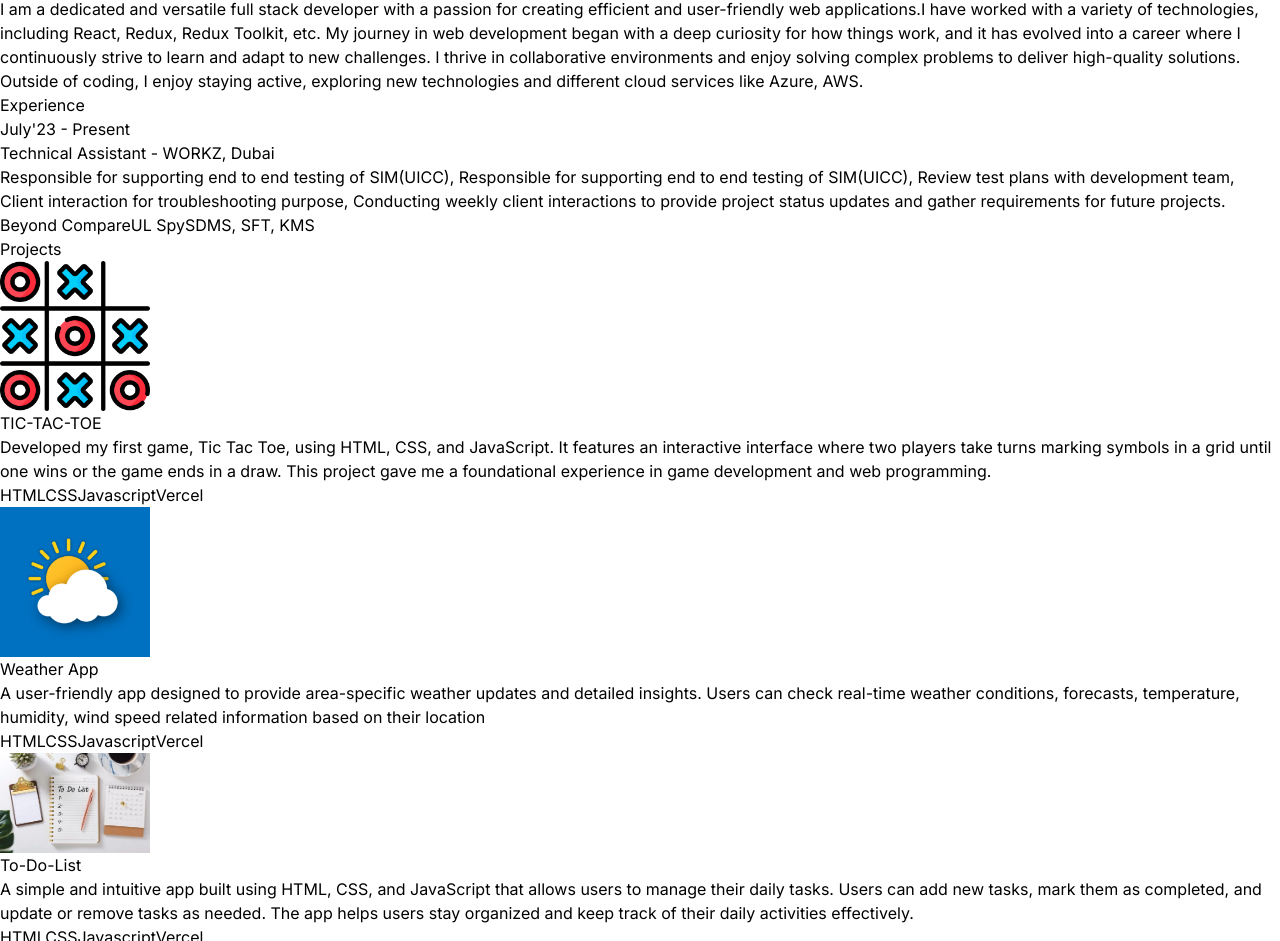
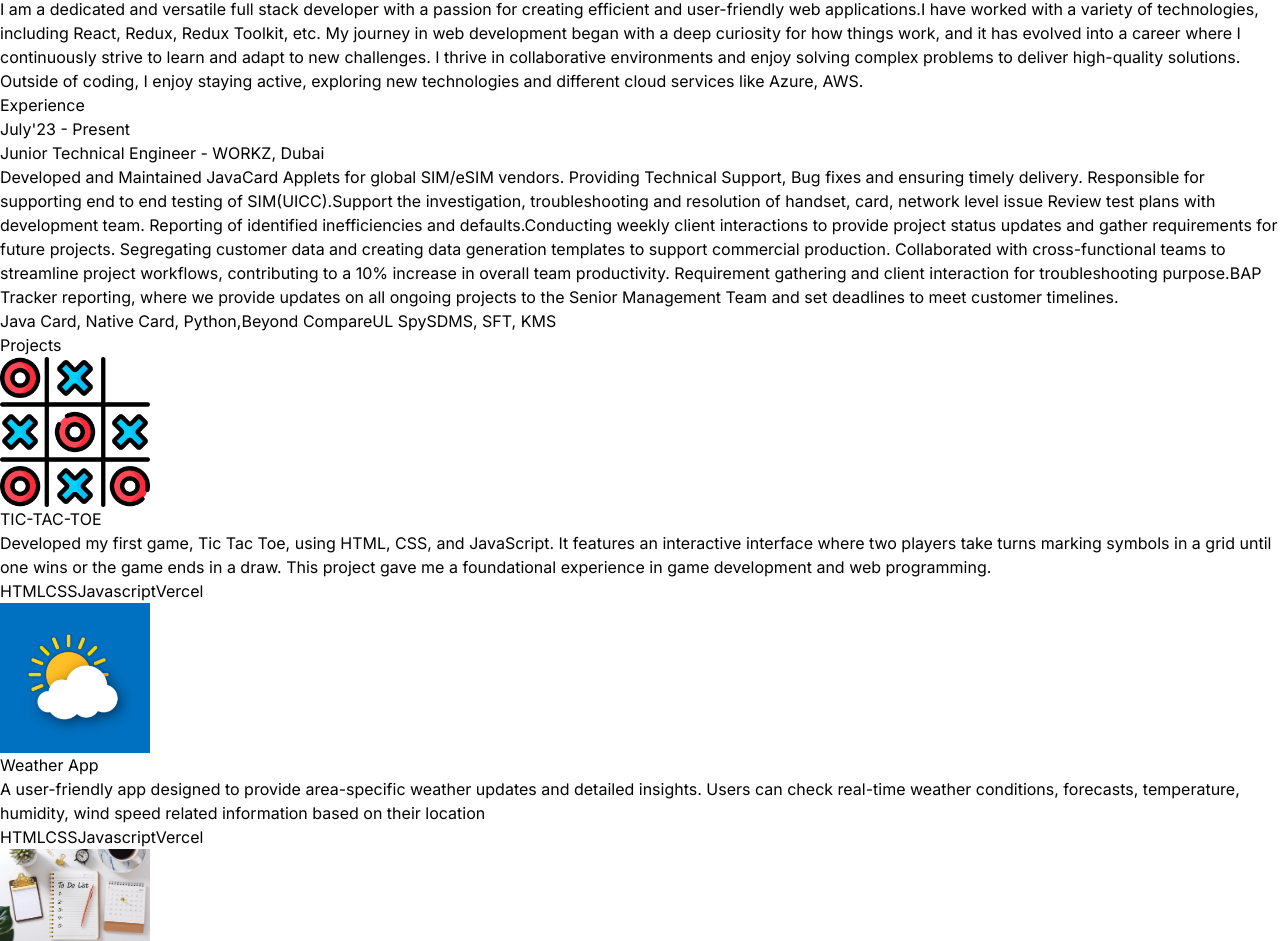
Before and after one commit to siddhantsar345/Portfolio, a React (Vite) app: page / in a window 1280 px wide. Shown: the part 875-1816 px from the top of the page. Built offline with nearby package versions, Linux system fonts and the light colour scheme.

Commit message:
Changes done

```diff
--- a/src/index.js
+++ b/src/index.js
@@ -11,10 +11,14 @@ export const ABOUT_TEXT = `I am a dedicated and versatile full stack developer w
 export const EXPERIENCES = [
   {
     year: "July'23 - Present",
-    role: "Technical Assistant",
+    role: "Junior Technical Engineer",
     company: "WORKZ, Dubai",
-    description: `Responsible for supporting end to end testing of SIM(UICC), Responsible for supporting end to end testing of SIM(UICC), Review test plans with development team, Client interaction for troubleshooting purpose, Conducting weekly client interactions to provide project status updates and gather requirements for future projects.`,
-    technologies: ["Beyond Compare", "UL Spy", "SDMS, SFT, KMS"],
+    description: `Developed and Maintained JavaCard Applets for global SIM/eSIM vendors. Providing Technical Support, Bug fixes and ensuring timely delivery.
+Responsible for supporting end to end testing of SIM(UICC).Support the investigation, troubleshooting and resolution of handset, card, network level issue
+Review test plans with development team. Reporting of identified inefficiencies and defaults.Conducting weekly client interactions to provide project status updates and gather requirements for future projects.
+Segregating customer data and creating data generation templates to support commercial production. Collaborated with cross-functional teams to streamline project workflows, contributing to a 10% increase in overall team productivity.
+Requirement gathering and client interaction for troubleshooting purpose.BAP Tracker reporting, where we provide updates on all ongoing projects to the Senior Management Team and set deadlines to meet customer timelines. `,
+    technologies: ["Java Card, Native Card, Python,Beyond Compare", "UL Spy", "SDMS, SFT, KMS"],
   },
 ];
 
```
